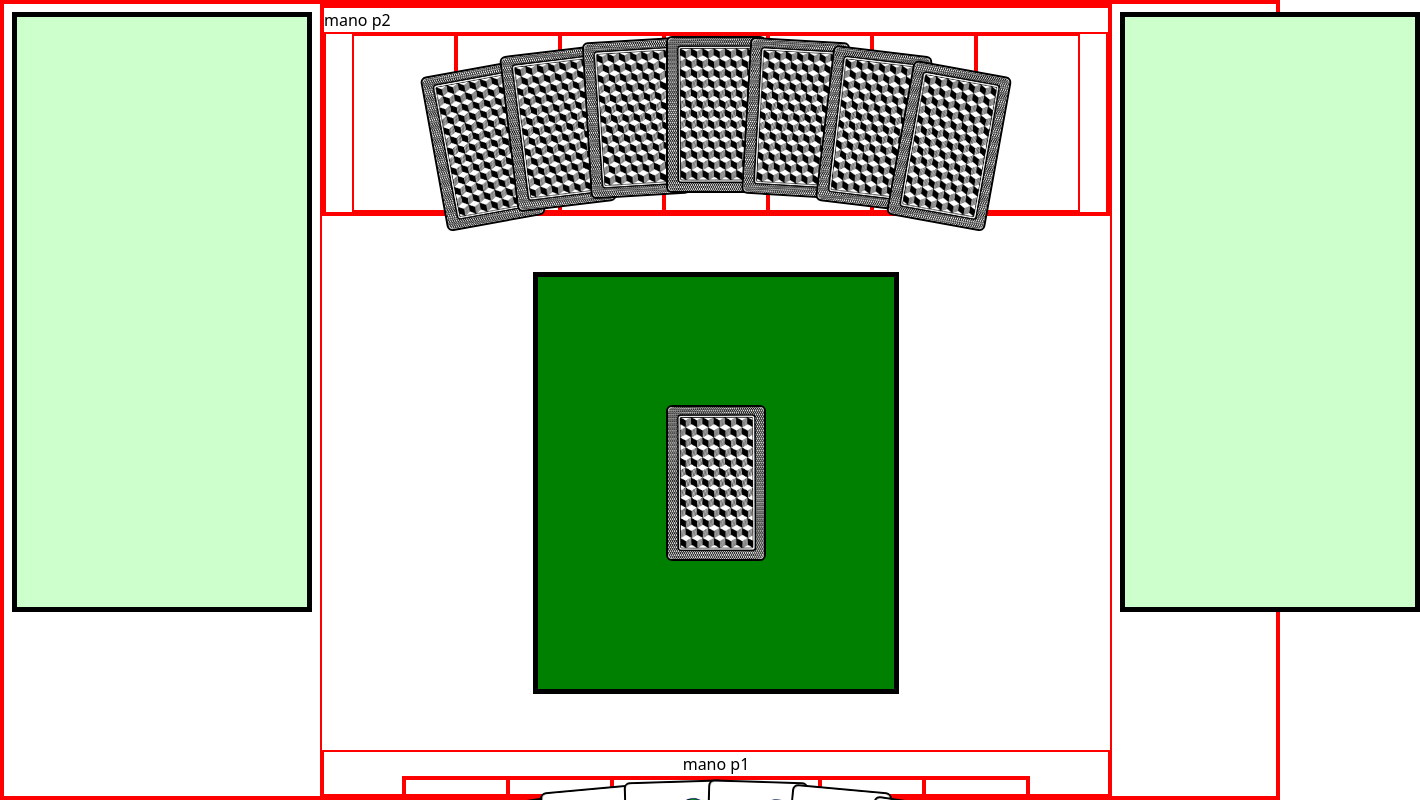
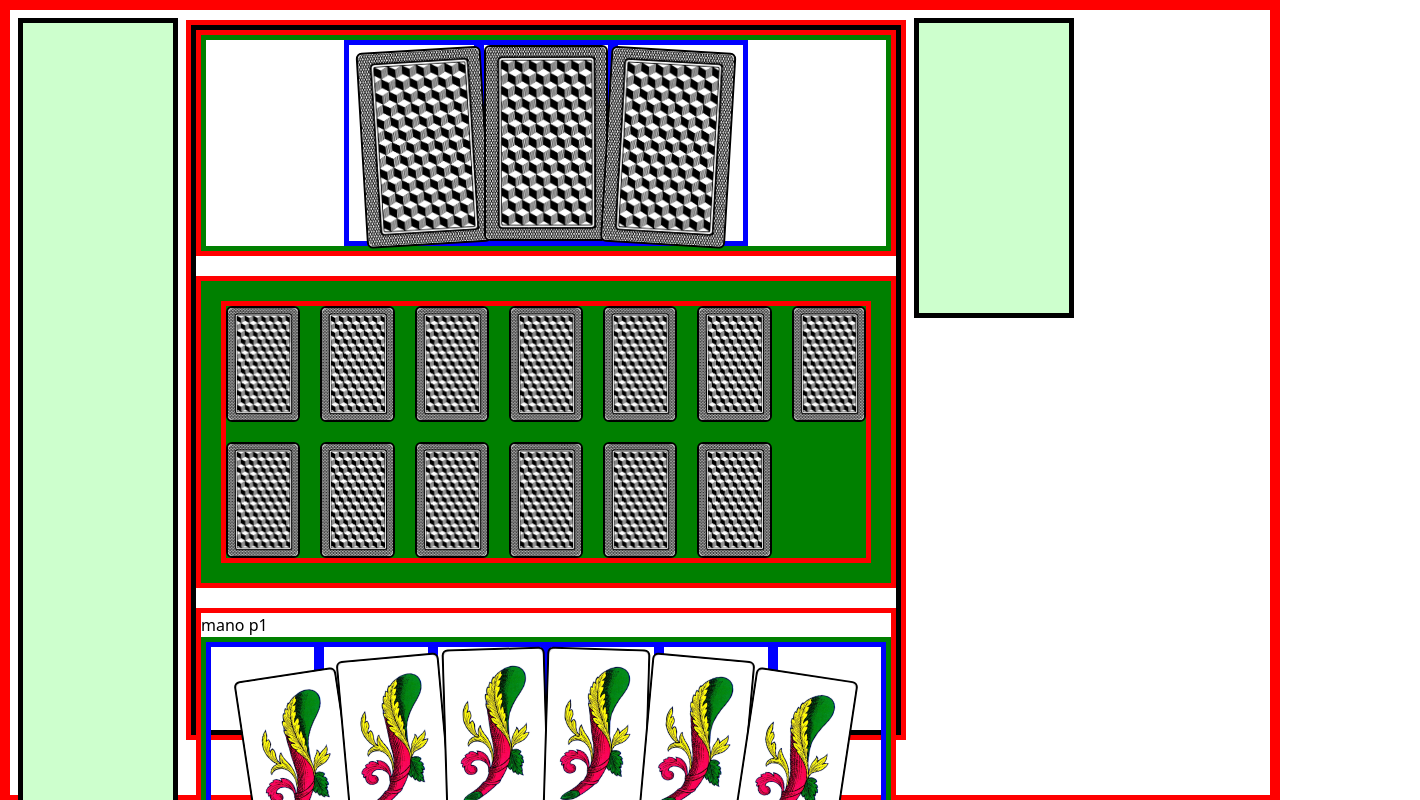
Before and after one commit to Micello/mern_stack, a React (Create React App) app in the folder frontend/: page / in a window 1280 px wide. Shown: the top 800 px of the page, 1420 px wide, since content can reach past the window. Built offline with nearby package versions, Linux system fonts and the light colour scheme; the HTML template or start-up script is replaced by a standard one.

Commit message:
problemi con dimensione mano al variare del numero di carte

```diff
--- a/frontend/src/Briscola.css
+++ b/frontend/src/Briscola.css
@@ -3,30 +3,32 @@
 @tailwind utilities;
 
 
-.Card {
-    @apply bg-[lightgrey] w-[10px] h-[130px] m-5 p-[30px] border-2 border-solid border-[black];
-  }
 
 
-  .Board {
-    @apply bg-[green]  m-14 p-32 border-[5px] border-solid border-[black];
-  }
 
-div, li, ul{
+
+
+li{
   border-style: solid;
-  border-width: 2px;
+  border-width: 5px;
+  border-color: blue;
+}
+
+div {
+  border-style: solid;
+  border-width: 5px;
   border-color: red;
 }
-
-
+ul {border-style: solid;
+border-width: 5px;
+border-color: green;
+}
 
 html, body, #root {
   height: 100vh;
 }
 
-.cardli{
-  aspect-ratio: 55/94;
-}
+
 
 ratio{
   flex-grow: calc(var(--r))
--- a/frontend/src/Briscola.js
+++ b/frontend/src/Briscola.js
@@ -20,13 +20,16 @@ function Card({ id, rank, suit, angle, height, scale }) {
     return (
       <div
         style={{
-          transform: `rotate(${angle}rad) translateY(${height * 10}px) translateX(${angle * -400}px)`,
+          transform: `rotate(${angle}rad) translateY(${height * 10}px) translateX(${angle * -200}px)`,
+          width: '', // Ensure both width and height are calculated the same way
+          height: '',
+
         }}
-        className={`rounded-md  w-full max-w-[100px] aspect-[3.2/5] relative focus:ring-violet-300 active:bg-violet-700 bg-[lightgrey] hover:bg-gray-50  box-border   border-2 border-solid border-[black] transition-transform duration-300 ease-in-out`}
+        className={`rounded-md   relative focus:ring-violet-300 active:bg-violet-700 bg-[lightgrey] hover:bg-gray-50  box-border   border-2 border-solid border-[black] transition-transform duration-300 ease-in-out`}
         onMouseEnter={handleMouseEnter}
         onMouseLeave={handleMouseLeave}
       >
-        {rank ? <img src={asso} className='rounded-md' /> : <img src={back} className='rounded-md'/>}
+        {rank ? <img src={asso} className=' rounded-md' /> : <img src={back} className='  rounded-md'/>}
       </div>
     );
   }
@@ -34,12 +37,12 @@ function Card({ id, rank, suit, angle, height, scale }) {
 
 function EnemyHand({ enemyCards }) {
 return (
-    <ul className="flex justify-center items-center  ">
+    <ul className=" flex justify-center items-center pl-[20%] pr-[20%] ">
     {enemyCards.map((i) => {
         const angle = 0.06*(i - ((enemyCards.length+1)/2))
         const height = 0.5*(i - (enemyCards.length+1)/2)*(i-(enemyCards.length+1)/2)
         return (
-        <li className='aspect-[55/94] h-full'key={i}>
+        <li className='  'key={i}>
             <Card id={i} angle={angle} height={height} scale={1.1} />
         </li>
         );
@@ -50,12 +53,12 @@ return (
 
   function Hand({ playerHand }) {
     return (
-      <ul className="flex justify-center items-center  ">
+      <ul className="flex  justify-center items-center   ">
         {playerHand.map((card) => {
             const angle = 0.06*(card.id - ((playerHand.length+1)/2))
             const height = 0.5*(card.id - (playerHand.length+1)/2)*(card.id-(playerHand.length+1)/2)
             return (
-            <li key={card.id}>
+            <li className='w-1/10' key={card.id}>
               <Card id={card.id} rank={card.rank} suit={card.suit} angle={angle} height={height} />
             </li>
           );
@@ -66,8 +69,21 @@ return (
 
 function Board({}){
     return(
-        <div className={'Board flex justify-center items-center '}>
-            <Card  scale={1.1}/>
+        <div className={'Boardgrid grid gap-5 grid-cols-7 m-5 justify-center items-center '}>
+            <Card scale={1.1}/>
+            <Card scale={1.1}/>
+            <Card scale={1.1}/>
+            <Card scale={1.1}/>
+            <Card scale={1.1}/>
+            <Card scale={1.1}/>
+            <Card scale={1.1}/>
+            <Card scale={1.1}/>
+            <Card scale={1.1}/>
+            <Card scale={1.1}/>
+            <Card scale={1.1}/>
+            <Card scale={1.1}/>
+            <Card scale={1.1}/>
+
         </div>
     )
 }
@@ -76,27 +92,49 @@ export default function Briscola(){
 
 
     return(
-        <div className="flex flex-grow justify-start h-full w-full">
-            <div className="leftBar flex-shrink-0 bg-[#cdffcd] w-[300px] h-[600px] m-2 p-2 border-[5px] border-solid border-[black]">
+<div className="Outside relative flex justify-start items-start min-h-screen">
+  {/* Left Bar */}
+  <div className="leftBar absolute left-0 bg-[#cdffcd] w-[10rem] h-full m-2 p-2 border-[5px] border-solid border-[black]"></div>
 
-            </div>
-            <div className={' aspect-square flex flex-grow flex-col items-center justify-start  '}>
-                <div className='w-flex w-full flex-grow flex-col items-center '>
-                    <p>mano p2</p>
-                    <EnemyHand enemyCards={enemyCards}/>
-                </div>
 
-                <Board />
+  {/* Gameboard Container */}
+  <div
+    className="gameboard-container flex justify-center mt-[10px] ml-[11rem] items-center w-full h-full"
+    style={{
+      width: 'min(90vh, calc(100vw - 20rem))', // Ensure both width and height are calculated the same way
+      height: 'min(90vh, calc(100vw - 20rem))',
+    }}>
+    {/* Gameboard */}
+    <div
+      className="Gameboard gameboard-square relative flex flex-col items-center justify-between  bg-white border-[5px] border-black"
+      style={{
+        width: '100%',  // Gameboard takes up 100% of the container width
+        height: '100%', // Gameboard takes up 100% of the container height
+      }}>
+      <div className="Enemyhand w-full flex justify-center ">
+        <EnemyHand enemyCards={enemyCards} />
+      </div>
 
-                <div className='flex w-full flex-grow flex-col items-center'>
-                    <p>mano p1</p>
-                    <Hand playerHand={playerHand}/>
-                </div>
-            </div>
-            <div className="leftBar flex-shrink-0 bg-[#cdffcd] w-[300px] h-[600px] m-2 p-2 border-[5px] border-solid border-[black]">
+      <div className="Board m-5 bg-[green] w-full">
+        <Board />
+      </div>
+      <div className="Playerhand w-full flex-col">
+        <p>mano p1</p>
+        <Hand playerHand={playerHand} />
+      </div>
+    </div>
+  </div>
+  {/* Right Bar */}
+  <div className="rightBar  right-0 bg-[#cdffcd] w-[10rem] h-[300px] m-2 p-2 border-[5px] border-solid border-[black]"></div>
 
-            </div>
-        </div>
+</div>
+
+
+
+
+
+
+
     )
 };
 
@@ -111,4 +149,4 @@ const playerHand = [
 
 ];
 
-const enemyCards = [1,2,3,4,5,6,7]
+const enemyCards = [1,2,3]
```
